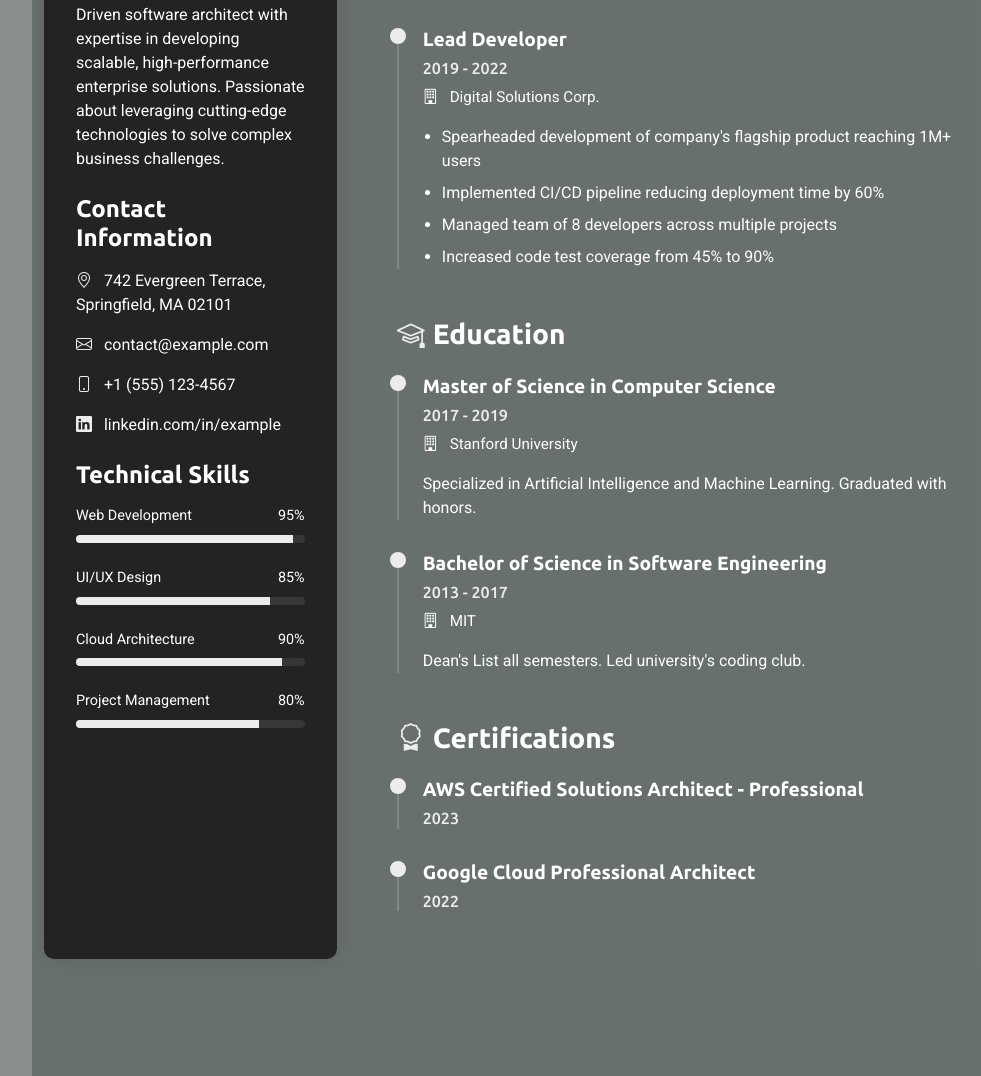
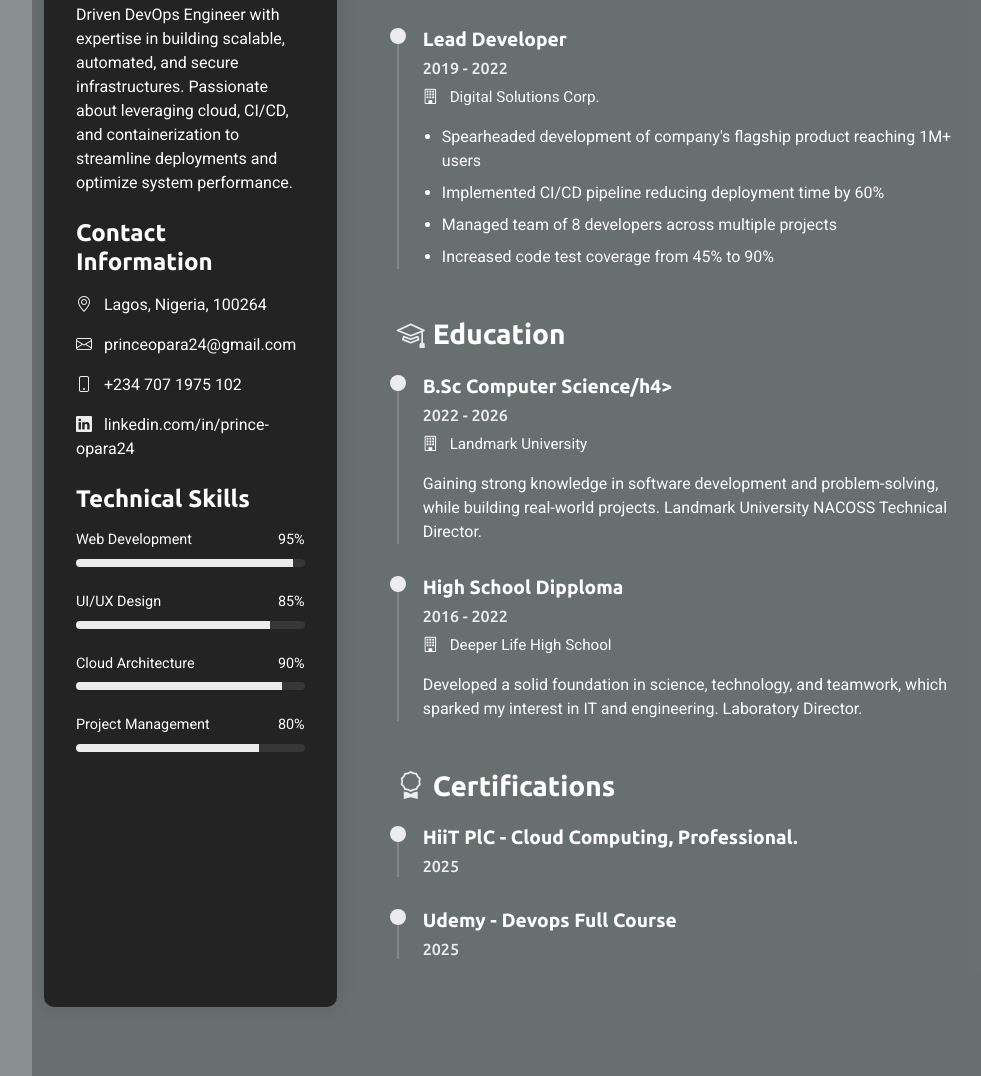
Before and after one commit to Oprico101/princeportfolio, a plain HTML site: page index.html in a window 1280 px wide. Shown: the part 3345-4421 px from the top of the page, without its empty margins (298-1279 px from the left). Drawn offline with nearby package versions, Linux system fonts and the light colour scheme.

Commit message:
Second Push

```diff
--- a/index.html
+++ b/index.html
@@ -229,7 +229,7 @@
                 <div class="icon-wrapper">
                   <i class="bi bi-emoji-smile"></i>
                 </div>
-                <span data-purecounter-start="0" data-purecounter-end="42" data-purecounter-duration="1" class="purecounter"></span>
+                <span data-purecounter-start="0" data-purecounter-end="6" data-purecounter-duration="1" class="purecounter"></span>
                 <p>Happy Clients</p>
               </div><!-- End Stats Item -->
 
@@ -367,7 +367,7 @@
       <!-- Section Title -->
       <div class="container section-title" data-aos="fade-up">
         <h2>Resume</h2>
-        <p>Magnam dolores commodi suscipit. Necessitatibus eius consequatur ex aliquid fuga eum quidem. Sit sint consectetur velit. Quisquam quos quisquam cupiditate. Et nemo qui impedit suscipit alias ea. Quia fugiat sit in iste officiis commodi quidem hic quas.</p>
+        <p>I’m Prince Opara, a passionate Web Developer and DevOps Engineer with experience in building user-friendly web applications and implementing modern CI/CD workflows. I enjoy solving problems, optimizing systems, and creating scalable solutions for real-world challenges.</p>
       </div><!-- End Section Title -->
 
       <div class="container" data-aos="fade-up" data-aos-delay="100">
@@ -381,14 +381,14 @@
               </div>
 
               <h3>Professional Summary</h3>
-              <p>Driven software architect with expertise in developing scalable, high-performance enterprise solutions. Passionate about leveraging cutting-edge technologies to solve complex business challenges.</p>
+              <p>Driven DevOps Engineer with expertise in building scalable, automated, and secure infrastructures. Passionate about leveraging cloud, CI/CD, and containerization to streamline deployments and optimize system performance.</p>
 
               <h3 class="mt-4">Contact Information</h3>
               <ul class="contact-info list-unstyled">
-                <li><i class="bi bi-geo-alt"></i> 742 Evergreen Terrace, Springfield, MA 02101</li>
-                <li><i class="bi bi-envelope"></i> contact@example.com</li>
-                <li><i class="bi bi-phone"></i> +1 (555) 123-4567</li>
-                <li><i class="bi bi-linkedin"></i> linkedin.com/in/example</li>
+                <li><i class="bi bi-geo-alt"></i> Lagos, Nigeria, 100264</li>
+                <li><i class="bi bi-envelope"></i> princeopara24@gmail.com</li>
+                <li><i class="bi bi-phone"></i> +234 707 1975 102</li>
+                <li><i class="bi bi-linkedin"></i> linkedin.com/in/prince-opara24</li>
               </ul>
 
               <div class="skills-animation mt-4">
@@ -472,17 +472,17 @@
               <h3><i class="bi bi-mortarboard me-2"></i>Education</h3>
 
               <div class="resume-item">
-                <h4>Master of Science in Computer Science</h4>
-                <h5>2017 - 2019</h5>
-                <p class="company"><i class="bi bi-building"></i> Stanford University</p>
-                <p>Specialized in Artificial Intelligence and Machine Learning. Graduated with honors.</p>
+                <h4>B.Sc Computer Science/h4>
+                <h5>2022 - 2026</h5>
+                <p class="company"><i class="bi bi-building"></i> Landmark University</p>
+                <p>Gaining strong knowledge in software development and problem-solving, while building real-world projects. Landmark University NACOSS Technical Director.</p>
               </div>
 
               <div class="resume-item">
-                <h4>Bachelor of Science in Software Engineering</h4>
-                <h5>2013 - 2017</h5>
-                <p class="company"><i class="bi bi-building"></i> MIT</p>
-                <p>Dean's List all semesters. Led university's coding club.</p>
+                <h4>High School Dipploma</h4>
+                <h5>2016 - 2022</h5>
+                <p class="company"><i class="bi bi-building"></i> Deeper Life High School</p>
+                <p>Developed a solid foundation in science, technology, and teamwork, which sparked my interest in IT and engineering. Laboratory Director.</p>
               </div>
             </div>
 
@@ -491,13 +491,13 @@
               <h3><i class="bi bi-award me-2"></i>Certifications</h3>
 
               <div class="resume-item">
-                <h4>AWS Certified Solutions Architect - Professional</h4>
-                <h5>2023</h5>
+                <h4>HiiT PlC - Cloud Computing, Professional.</h4>
+                <h5>2025</h5>
               </div>
 
               <div class="resume-item">
-                <h4>Google Cloud Professional Architect</h4>
-                <h5>2022</h5>
+                <h4>Udemy - Devops Full Course</h4>
+                <h5>2025</h5>
               </div>
             </div>
           </div>
@@ -513,7 +513,7 @@
       <!-- Section Title -->
       <div class="container section-title" data-aos="fade-up">
         <h2>Portfolio</h2>
-        <p>Magnam dolores commodi suscipit. Necessitatibus eius consequatur ex aliquid fuga eum quidem. Sit sint consectetur velit. Quisquam quos quisquam cupiditate. Et nemo qui impedit suscipit alias ea. Quia fugiat sit in iste officiis commodi quidem hic quas.</p>
+        <p>I have worked on a range of projects that highlight my skills in web development and DevOps, from building full-stack applications to automating deployments and managing cloud infrastructure. Below are some key projects that reflect my experience and growth.</p>
       </div><!-- End Section Title -->
 
       <div class="container" data-aos="fade-up" data-aos-delay="100">
```
